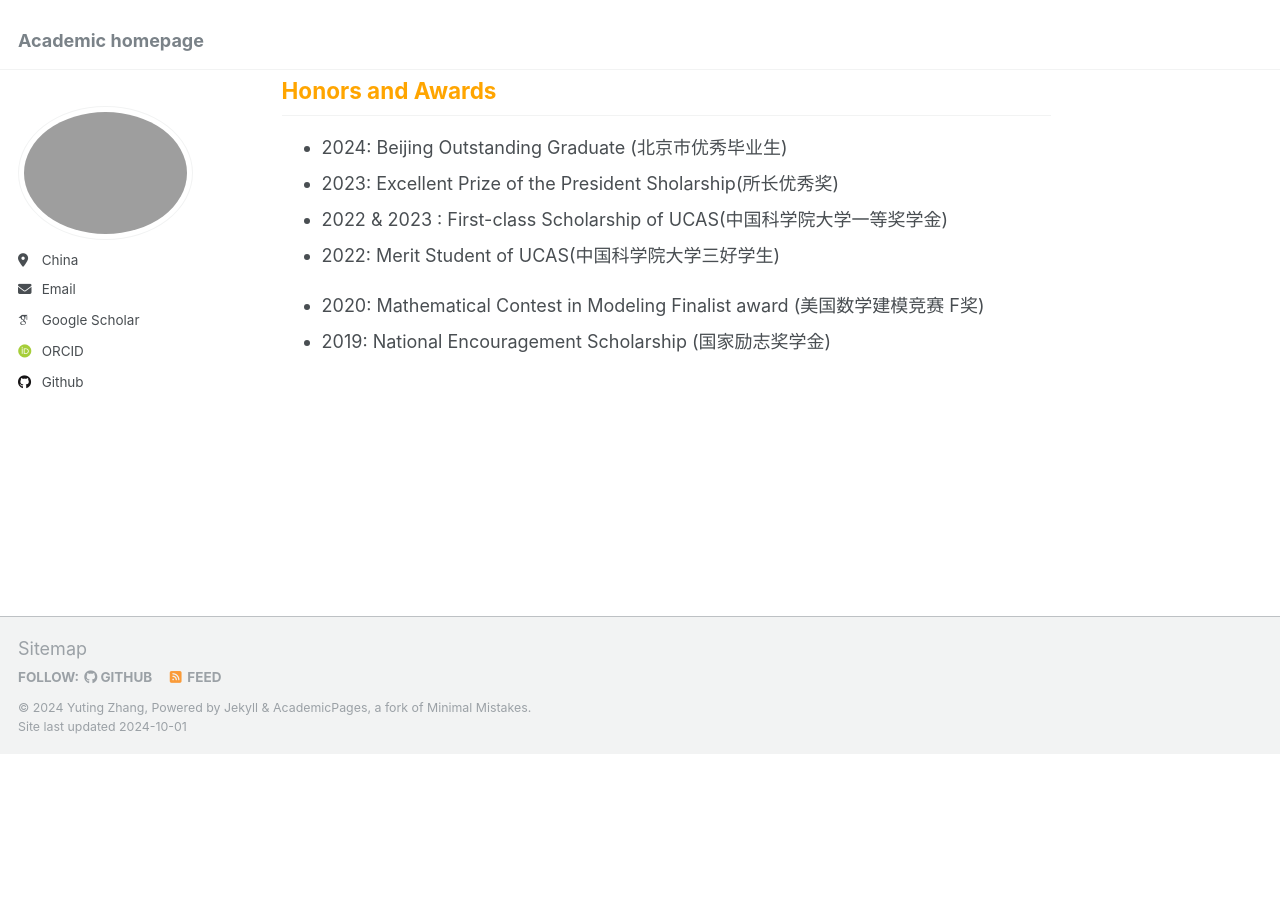
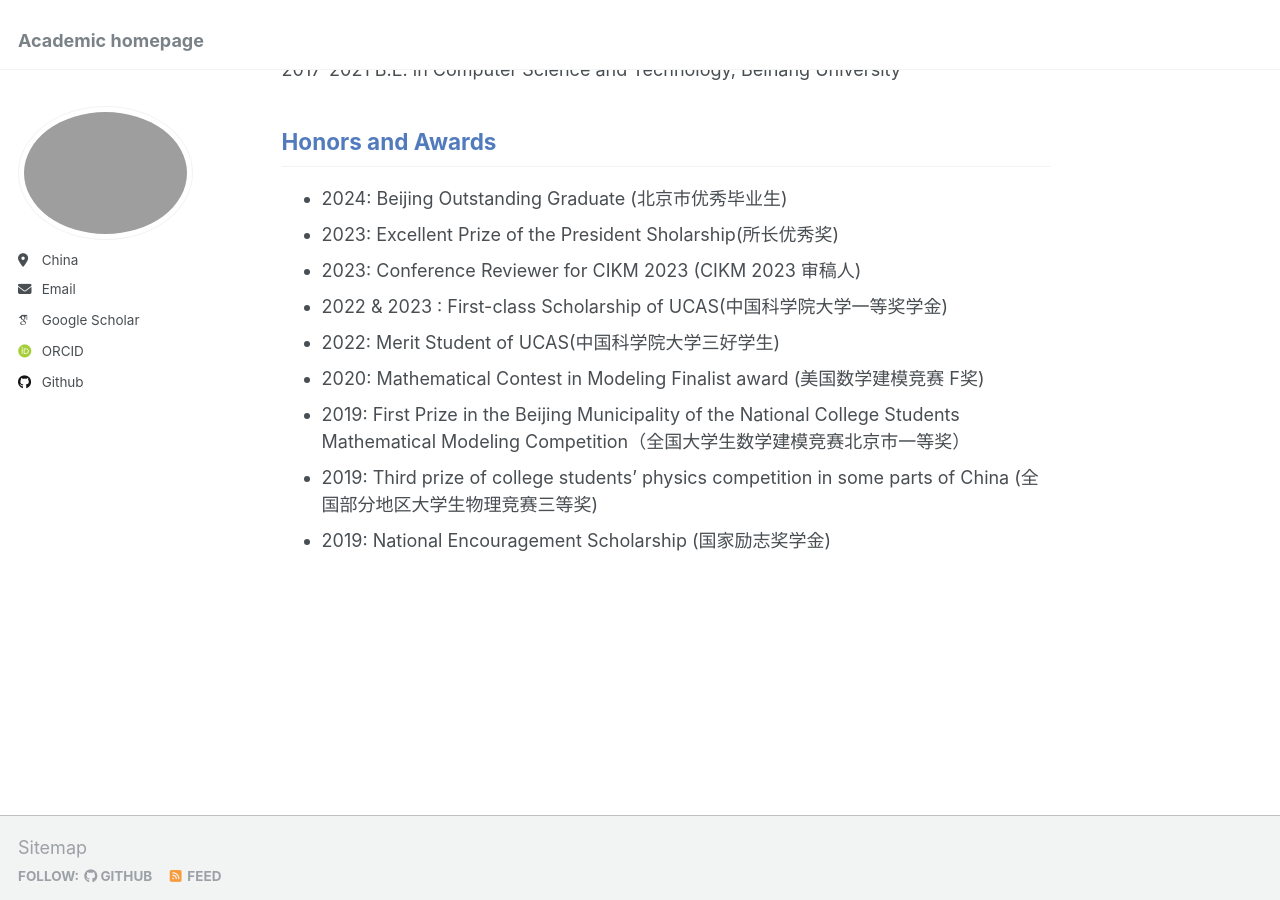
Before and after one commit to zhangyuting725/zhangyuting725.github.io, a Jekyll site: the page built from _pages/about.md, in a window 1280 px wide and 900 px high, scrolled down 1180 px. Built offline with Jekyll 4.4.1, drawn with Linux system fonts in a browser that asks for light colours; some web fonts are replaced; before the commit the page ends 1935 px from its top, so only the background shows below that.

Commit message:
style change

```diff
--- a/_pages/about.md
+++ b/_pages/about.md
@@ -12,26 +12,47 @@ Yuting zhang is currently a first year PhD candidate  at Artificial Intelligence
 
 E-mail:  zhangyuting0725@foxmail.com
 
-## <span style="color: orange;">Publications</span>
+## <span style="color: #527bbd;">Publications</span>
 
-- <span style="color: red;">[KDD 2024]</span>  **Yuting Zhang**, Yiqing Wu, Ruidong Han, Ying Sun, Yongchun Zhu, Xiang Li, Wei Lin, [Fuzhen Zhuang](https://fuzhenzhuang.github.io/), Zhulin An and Yongjun Xu. Unified Dual-Intent Translation for Joint Modeling of Search and Recommendation.  *Proceedings of the 30th ACM SIGKDD Conference on Knowledge Discovery \& Data Mining*.  [Paper](https://arxiv.org/abs/2407.00912)/[Chinese Blog](https://mp.weixin.qq.com/s/x2VI30QnCJiWcMH3jdXzUw)
-- <span style="color: red;">[MM 2024]</span> **Yuting Zhang**, Zhao Zhang, Yiqing Wu, Ying Sun, [Fuzhen Zhuang](https://fuzhenzhuang.github.io/), Wenhui Yu, Lantao Hu, Han Li, Kun Gai, Zhulin An, Yongjun Xu, “Tag Tree-Guided Multi-grained Alignment for Multi-Domain Short Video Recommendation”, In Proceedings of The 32nd ACM International Conference on Multimedia, 2024.  [Paper](https://openreview.net/forum?id=YrdS3abahU)
-- <span style="color: red;">[KDD 2023]</span>  **Yuting Zhang**, Yiqing Wu, Ran Le, Yongchun Zhu, [Fuzhen Zhuang](https://fuzhenzhuang.github.io/), Ruidong Han, Xiang Li, Wei Lin, Zhulin An and Yongjun Xu. Modeling Dual Period-Varying Preferences for Takeaway Recommendation. *Proceedings of the 29th ACM SIGKDD Conference on Knowledge Discovery \& Data Mining*. [Paper](https://dl.acm.org/doi/pdf/10.1145/3580305.3599866)/[Chinese Blog](https://zhuanlan.zhihu.com/p/638618122)
-- <span style="color: red;">[TOIS 2023]</span>  **Yuting Zhang**, YingSun, [Fuzhen Zhuang](https://fuzhenzhuang.github.io/), Yongchun Zhu, Zhulin An and Yongjun Xu. Triple Dual Learning for Opinion-based Explainable Recommendation. *ACM Transactions on Information Systems*.  [Paper](https://dl.acm.org/doi/pdf/10.1145/3631521)
-- <span style="color: red;">[计算机研究与发展 2023]</span> 孙莹, **章玉婷**, 庄福振, 祝恒书, 何清, 熊辉, "基于集合效用边际贡献学习的可解释薪酬预测算法", 《计算机研究与发展》, 2023. [[paper](https://crad.ict.ac.cn/cn/article/doi/10.7544/issn1000-1239.202330133)]
+<span style="color: #FFFFFF;
+      background-color:#0076DF;
+      box-shadow: 3px 3px 1px #E0E0E0;
+      padding:1px 5px 2px 5px;">[KDD 2024]</span>  **Yuting Zhang**, Yiqing Wu, Ruidong Han, Ying Sun, Yongchun Zhu, Xiang Li, Wei Lin, [Fuzhen Zhuang](https://fuzhenzhuang.github.io/), Zhulin An and Yongjun Xu. Unified Dual-Intent Translation for Joint Modeling of Search and Recommendation.  *Proceedings of the 30th ACM SIGKDD Conference on Knowledge Discovery \& Data Mining*.  [Paper](https://arxiv.org/abs/2407.00912)/[Chinese Blog](https://mp.weixin.qq.com/s/x2VI30QnCJiWcMH3jdXzUw)
 
-## <span style="color: orange;">Education</span>
+<span style="color: #FFFFFF;
+      background-color:#0076DF;
+      box-shadow: 3px 3px 1px #E0E0E0;
+      padding:1px 5px 2px 5px;">[MM 2024]</span> **Yuting Zhang**, Zhao Zhang, Yiqing Wu, Ying Sun, [Fuzhen Zhuang](https://fuzhenzhuang.github.io/), Wenhui Yu, Lantao Hu, Han Li, Kun Gai, Zhulin An, Yongjun Xu, “Tag Tree-Guided Multi-grained Alignment for Multi-Domain Short Video Recommendation”, In Proceedings of The 32nd ACM International Conference on Multimedia, 2024.  [Paper](https://openreview.net/forum?id=YrdS3abahU)
+
+<span style="color: #FFFFFF;
+      background-color:#0076DF;
+      box-shadow: 3px 3px 1px #E0E0E0;
+      padding:1px 5px 2px 5px;">[KDD 2023]</span>  **Yuting Zhang**, Yiqing Wu, Ran Le, Yongchun Zhu, [Fuzhen Zhuang](https://fuzhenzhuang.github.io/), Ruidong Han, Xiang Li, Wei Lin, Zhulin An and Yongjun Xu. Modeling Dual Period-Varying Preferences for Takeaway Recommendation. *Proceedings of the 29th ACM SIGKDD Conference on Knowledge Discovery \& Data Mining*. [Paper](https://dl.acm.org/doi/pdf/10.1145/3580305.3599866)/[Chinese Blog](https://zhuanlan.zhihu.com/p/638618122)
+
+<span style="color: #FFFFFF;
+      background-color:#0076DF;
+      box-shadow: 3px 3px 1px #E0E0E0;
+      padding:1px 5px 2px 5px;">[TOIS 2023]</span>  **Yuting Zhang**, YingSun, [Fuzhen Zhuang](https://fuzhenzhuang.github.io/), Yongchun Zhu, Zhulin An and Yongjun Xu. Triple Dual Learning for Opinion-based Explainable Recommendation. *ACM Transactions on Information Systems*.  [Paper](https://dl.acm.org/doi/pdf/10.1145/3631521)
+
+<span style="color: #FFFFFF;
+      background-color:#0076DF;
+      box-shadow: 3px 3px 1px #E0E0E0;
+      padding:1px 5px 2px 5px;">[计算机研究与发展 2023]</span> 孙莹, **章玉婷**, 庄福振, 祝恒书, 何清, 熊辉, "基于集合效用边际贡献学习的可解释薪酬预测算法", 《计算机研究与发展》, 2023. [[paper](https://crad.ict.ac.cn/cn/article/doi/10.7544/issn1000-1239.202330133)]
+
+## <span style="color: #527bbd;">Education</span>
 
 2021-2024 MSE in Computer Software and Theory, University of Chinese Academy of Sciences
 
 2017-2021 B.E. in  Computer Science and Technology, Beihang University
 
-## <span style="color: orange;">Honors and Awards</span>
+## <span style="color: #527bbd;">Honors and Awards</span>
 
 - 2024: Beijing Outstanding Graduate (北京市优秀毕业生)
 - 2023: Excellent Prize of the President Sholarship(所长优秀奖)
+- 2023: Conference Reviewer for CIKM 2023 (CIKM 2023 审稿人)
 - 2022 & 2023 : First-class Scholarship of UCAS(中国科学院大学一等奖学金)
 - 2022: Merit Student of UCAS(中国科学院大学三好学生)
-
 - 2020: Mathematical Contest in Modeling Finalist award (美国数学建模竞赛 F奖)
+- 2019: First Prize in the Beijing Municipality of the National College Students Mathematical Modeling Competition（全国大学生数学建模竞赛北京市一等奖）
+- 2019: Third prize of college students' physics competition in some parts of China (全国部分地区大学生物理竞赛三等奖)
 - 2019: National Encouragement Scholarship (国家励志奖学金)
```
